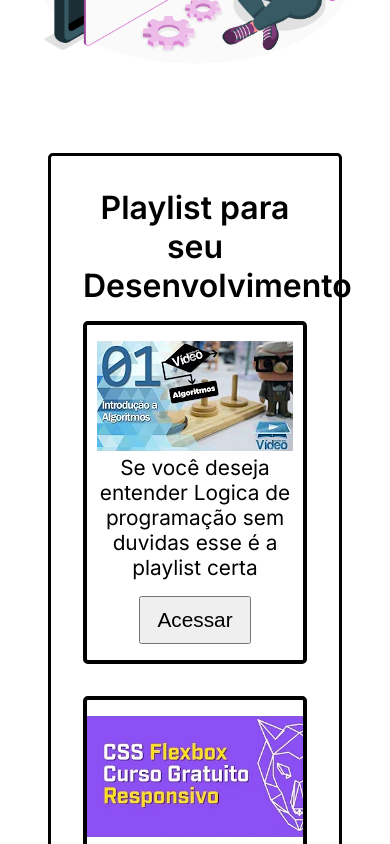
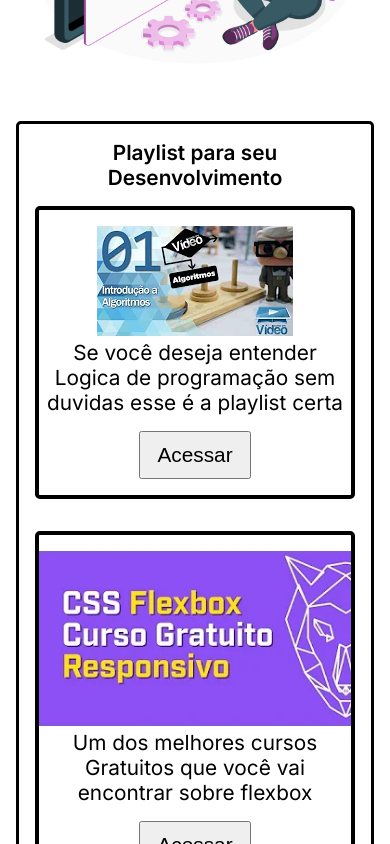
Before and after one commit to denner-august/ferramentas-front-end, a Next.js app in the folder front-end/: page / in a window 390 px wide. Shown: the part 940-1784 px from the top of the page. Built offline with nearby package versions, Linux system fonts and the light colour scheme.

Commit message:
Update layoutCursosContainer.module.scss

```diff
--- a/front-end/src/app/components/cursos/layoutCursosContainer/layoutCursosContainer.module.scss
+++ b/front-end/src/app/components/cursos/layoutCursosContainer/layoutCursosContainer.module.scss
@@ -30,3 +30,14 @@
     }
   }
 }
+
+@media screen and (max-width: 600px) {
+  .Container {
+    padding: 1rem;
+    margin: 1rem;
+
+    p {
+      font-size: 1.3rem;
+    }
+  }
+}
```
